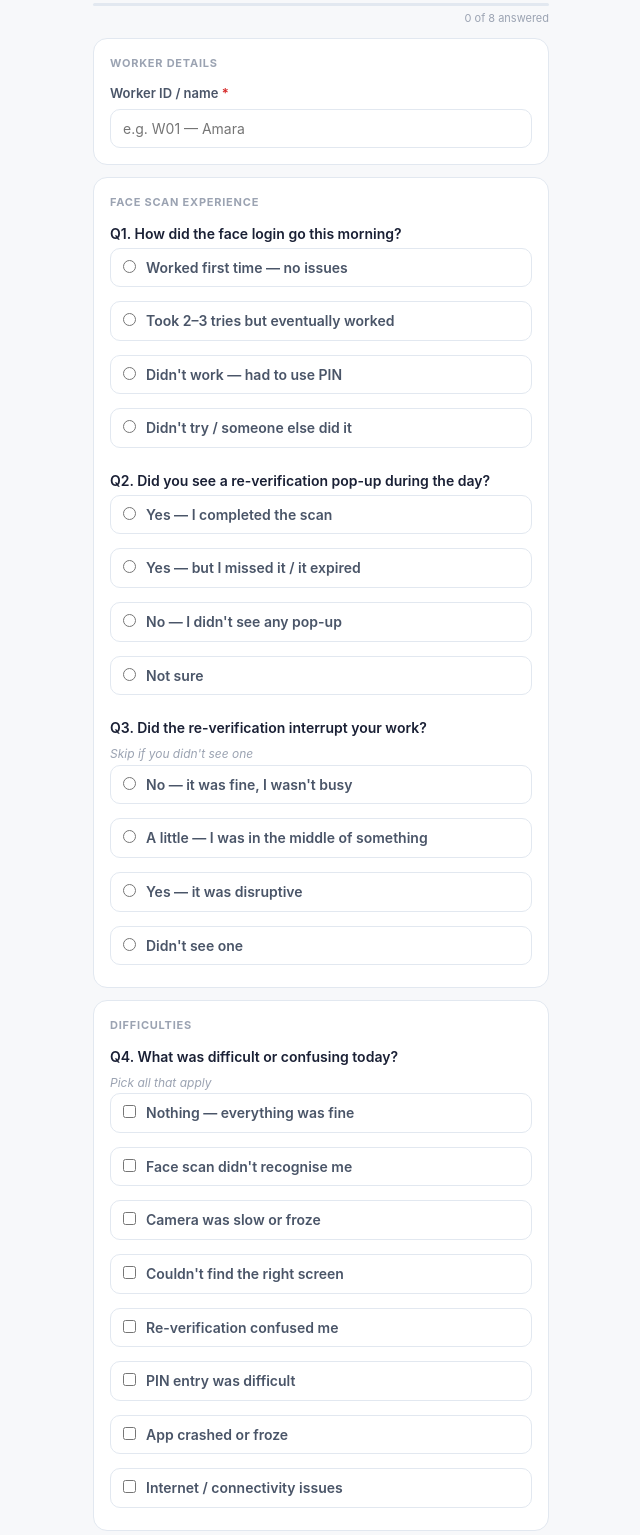
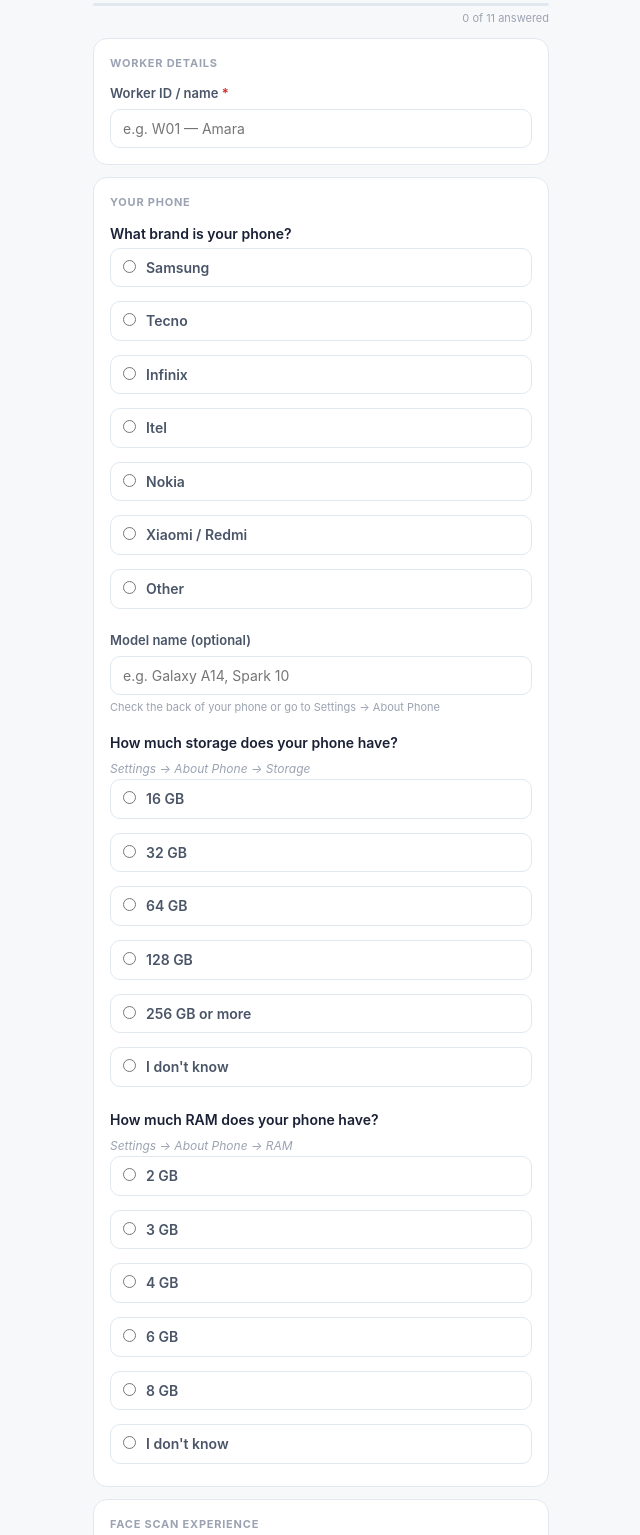
Before and after one commit to twinkleagarwalweb/Worker-Feedback, a plain HTML site: page index.html in a window 1280 px wide. Shown: the part 153-1688 px from the top of the page, without its empty margins (319-959 px from the left). Drawn offline with Linux system fonts and the light colour scheme.

Commit message:
Update index.html

```diff
--- a/index.html
+++ b/index.html
@@ -21,68 +21,52 @@
 }
 body{font-family:-apple-system,BlinkMacSystemFont,'Segoe UI',sans-serif;background:var(--bg);color:var(--text-1);font-size:15px;line-height:1.5;min-height:100vh}
 .app{max-width:480px;margin:0 auto;padding:0 0 40px}
-
 .header{background:var(--navy);color:#fff;padding:14px 16px 12px;position:sticky;top:0;z-index:10}
 .hrow{display:flex;justify-content:space-between;align-items:center}
 .header h1{font-size:17px;font-weight:700;letter-spacing:.01em}
 .header h1 span{font-size:12px;font-weight:400;opacity:.6;margin-left:6px}
 .header p{font-size:12px;opacity:.55;margin-top:3px}
-
 .sync-pill{display:flex;align-items:center;gap:5px;background:rgba(255,255,255,.12);padding:4px 10px;border-radius:20px;font-size:11px;cursor:pointer}
 .dot{width:7px;height:7px;border-radius:50%;display:inline-block}
-.dot-ok{background:#4ade80}
-.dot-warn{background:var(--amber);animation:pulse 1.5s infinite}
-.dot-off{background:var(--text-3)}
+.dot-ok{background:#4ade80}.dot-warn{background:var(--amber);animation:pulse 1.5s infinite}.dot-off{background:var(--text-3)}
 @keyframes pulse{0%,100%{opacity:1}50%{opacity:.4}}
-
 .toast{position:fixed;top:60px;left:50%;transform:translateX(-50%) translateY(-20px);background:#222;color:#fff;padding:8px 18px;border-radius:20px;font-size:13px;font-weight:500;opacity:0;transition:opacity .25s,transform .25s;pointer-events:none;z-index:100}
 .toast.show{opacity:1;transform:translateX(-50%) translateY(0)}
-
 .section{background:var(--card);border-radius:var(--rl);margin:12px;padding:16px;border:1px solid var(--border)}
 .stitle{font-size:11px;font-weight:700;color:var(--text-3);text-transform:uppercase;letter-spacing:.07em;margin-bottom:12px}
-
-.field{margin-bottom:16px}
-.field:last-child{margin-bottom:0}
+.field{margin-bottom:16px}.field:last-child{margin-bottom:0}
 label{display:block;font-size:13px;font-weight:600;color:var(--text-2);margin-bottom:6px}
 input[type=text],textarea{width:100%;padding:10px 12px;border:1px solid var(--border);border-radius:var(--r);font-size:14px;color:var(--text-1);background:#fff;font-family:inherit;transition:border .15s}
 input:focus,textarea:focus{outline:none;border-color:var(--teal)}
 textarea{min-height:72px;resize:vertical;line-height:1.5}
-
 .rg{display:flex;flex-direction:column;gap:8px}
 .ri{display:flex;align-items:flex-start;gap:10px;padding:9px 12px;border:1px solid var(--border);border-radius:var(--r);cursor:pointer;transition:border .15s,background .15s;font-size:14px}
 .ri:has(input:checked){border-color:var(--teal);background:var(--teal-l)}
 .ri input{margin-top:2px;accent-color:var(--teal);flex-shrink:0}
 .ri span{line-height:1.4}
 .ri .desc{display:block;font-size:11px;color:var(--text-3);margin-top:2px}
-
 .cg{display:flex;flex-direction:column;gap:8px}
 .ci{display:flex;align-items:flex-start;gap:10px;padding:9px 12px;border:1px solid var(--border);border-radius:var(--r);cursor:pointer;transition:border .15s,background .15s;font-size:14px}
 .ci:has(input:checked){border-color:var(--teal);background:var(--teal-l)}
 .ci input{margin-top:2px;accent-color:var(--teal);flex-shrink:0}
 .ci span{line-height:1.4}
-
 .scale-row{display:flex;gap:6px}
 .sb{flex:1;padding:10px 4px;border:1px solid var(--border);border-radius:var(--r);background:#fff;font-size:13px;font-weight:600;color:var(--text-2);cursor:pointer;text-align:center;transition:border .15s,background .15s;line-height:1.3}
 .sb.sel{border-color:var(--teal);background:var(--teal-l);color:var(--teal)}
-
 .req{color:var(--red)}
 .hint{font-size:11px;color:var(--text-3);margin-top:4px}
 .q-label{font-size:14px;font-weight:600;color:var(--text-1);margin-bottom:4px;display:block}
 .q-sub{font-size:12px;color:var(--text-3);margin-bottom:8px;font-style:italic}
-
 .btn-p{width:calc(100% - 24px);margin:4px 12px 0;padding:14px;background:var(--teal);color:#fff;border:none;border-radius:var(--rl);font-size:16px;font-weight:700;cursor:pointer;transition:background .15s}
 .btn-p:active{background:#248277}
-
 .submitted{display:none;text-align:center;padding:48px 24px}
 .submitted .icon{font-size:48px;margin-bottom:16px}
 .submitted h2{font-size:20px;font-weight:700;color:var(--navy);margin-bottom:8px}
 .submitted p{font-size:14px;color:var(--text-2);line-height:1.6}
 .btn-another{margin-top:24px;padding:12px 28px;background:var(--teal);color:#fff;border:none;border-radius:var(--rl);font-size:15px;font-weight:600;cursor:pointer}
-
 .progress-bar{height:3px;background:var(--border);margin:0 12px 4px;border-radius:2px;overflow:hidden}
 .progress-fill{height:100%;background:var(--teal);border-radius:2px;transition:width .3s}
 .progress-label{font-size:11px;color:var(--text-3);text-align:right;margin:0 12px 8px;display:block}
-
 .count-box{margin:12px;padding:10px 14px;background:var(--card);border:1px solid var(--border);border-radius:var(--r);display:flex;justify-content:space-between;align-items:center;font-size:12px;color:var(--text-2)}
 .count-box strong{color:var(--text-1)}
 .export-btn{padding:5px 12px;background:var(--teal-l);color:var(--teal);border:1px solid var(--teal);border-radius:var(--r);font-size:11px;font-weight:600;cursor:pointer}
@@ -116,7 +100,7 @@
   </div>
 
   <div class="progress-bar"><div class="progress-fill" id="prog" style="width:0%"></div></div>
-  <span class="progress-label" id="prog-label">0 of 8 answered</span>
+  <span class="progress-label" id="prog-label">0 of 11 answered</span>
 
   <!-- Worker details -->
   <div class="section">
@@ -127,7 +111,57 @@
     </div>
   </div>
 
-  <!-- Q1: Login -->
+  <!-- Device info -->
+  <div class="section">
+    <div class="stitle">Your phone</div>
+
+    <div class="field">
+      <span class="q-label">What brand is your phone?</span>
+      <div class="rg">
+        <label class="ri"><input type="radio" name="dev-brand" value="Samsung" onchange="updateProgress()"><span>Samsung</span></label>
+        <label class="ri"><input type="radio" name="dev-brand" value="Tecno" onchange="updateProgress()"><span>Tecno</span></label>
+        <label class="ri"><input type="radio" name="dev-brand" value="Infinix" onchange="updateProgress()"><span>Infinix</span></label>
+        <label class="ri"><input type="radio" name="dev-brand" value="Itel" onchange="updateProgress()"><span>Itel</span></label>
+        <label class="ri"><input type="radio" name="dev-brand" value="Nokia" onchange="updateProgress()"><span>Nokia</span></label>
+        <label class="ri"><input type="radio" name="dev-brand" value="Xiaomi / Redmi" onchange="updateProgress()"><span>Xiaomi / Redmi</span></label>
+        <label class="ri"><input type="radio" name="dev-brand" value="Other" onchange="updateProgress()"><span>Other</span></label>
+      </div>
+    </div>
+
+    <div class="field">
+      <label>Model name (optional)</label>
+      <input type="text" id="dev-model" placeholder="e.g. Galaxy A14, Spark 10">
+      <div class="hint">Check the back of your phone or go to Settings → About Phone</div>
+    </div>
+
+    <div class="field">
+      <span class="q-label">How much storage does your phone have?</span>
+      <span class="q-sub">Settings → About Phone → Storage</span>
+      <div class="rg">
+        <label class="ri"><input type="radio" name="dev-storage" value="16 GB" onchange="updateProgress()"><span>16 GB</span></label>
+        <label class="ri"><input type="radio" name="dev-storage" value="32 GB" onchange="updateProgress()"><span>32 GB</span></label>
+        <label class="ri"><input type="radio" name="dev-storage" value="64 GB" onchange="updateProgress()"><span>64 GB</span></label>
+        <label class="ri"><input type="radio" name="dev-storage" value="128 GB" onchange="updateProgress()"><span>128 GB</span></label>
+        <label class="ri"><input type="radio" name="dev-storage" value="256 GB+" onchange="updateProgress()"><span>256 GB or more</span></label>
+        <label class="ri"><input type="radio" name="dev-storage" value="Dont know" onchange="updateProgress()"><span>I don't know</span></label>
+      </div>
+    </div>
+
+    <div class="field">
+      <span class="q-label">How much RAM does your phone have?</span>
+      <span class="q-sub">Settings → About Phone → RAM</span>
+      <div class="rg">
+        <label class="ri"><input type="radio" name="dev-ram" value="2 GB" onchange="updateProgress()"><span>2 GB</span></label>
+        <label class="ri"><input type="radio" name="dev-ram" value="3 GB" onchange="updateProgress()"><span>3 GB</span></label>
+        <label class="ri"><input type="radio" name="dev-ram" value="4 GB" onchange="updateProgress()"><span>4 GB</span></label>
+        <label class="ri"><input type="radio" name="dev-ram" value="6 GB" onchange="updateProgress()"><span>6 GB</span></label>
+        <label class="ri"><input type="radio" name="dev-ram" value="8 GB" onchange="updateProgress()"><span>8 GB</span></label>
+        <label class="ri"><input type="radio" name="dev-ram" value="Dont know" onchange="updateProgress()"><span>I don't know</span></label>
+      </div>
+    </div>
+  </div>
+
+  <!-- Q1–Q3: Face scan experience -->
   <div class="section">
     <div class="stitle">Face scan experience</div>
 
@@ -141,7 +175,6 @@
       </div>
     </div>
 
-    <!-- Q2: Re-verification -->
     <div class="field">
       <span class="q-label">Q2. Did you see a re-verification pop-up during the day?</span>
       <div class="rg">
@@ -152,7 +185,6 @@
       </div>
     </div>
 
-    <!-- Q3: Interruption -->
     <div class="field">
       <span class="q-label">Q3. Did the re-verification interrupt your work?</span>
       <span class="q-sub">Skip if you didn't see one</span>
@@ -266,7 +298,7 @@
 </div>
 
 <script>
-const SCRIPT_URL = 'https://script.google.com/macros/s/AKfycbym0_5426GQfX64JiYzbvo6wwxCdUM_EH39JKENAh-jpjzrNbS1Ksjwf61p0AgdQVJwIQ/exec';
+const SCRIPT_URL = 'https://script.google.com/macros/s/AKfycbztHx5IEI9XK0dAPv9FUpQg9Z_hQhcxybQa-kcA40G7zE9PzKNcQAUmLv8hgkCxIhpchQ/exec';
 
 let comfortVal = '';
 
@@ -374,6 +406,7 @@
 function updateProgress() {
   const fields = [
     document.getElementById('wf-worker').value.trim(),
+    getR('dev-brand'), getR('dev-storage'), getR('dev-ram'),
     getR('q1'), getR('q2'), getR('q3'),
     getChecked('#q4-grp'),
     getR('q5a'), getR('q5b'), getR('q6')
@@ -402,6 +435,10 @@
   const rec = {
     ts: now(),
     worker,
+    device_brand: getR('dev-brand'),
+    device_model: document.getElementById('dev-model').value,
+    device_storage: getR('dev-storage'),
+    device_ram: getR('dev-ram'),
     q1_login: getR('q1'),
     q2_reverif_seen: getR('q2'),
     q3_reverif_interrupt: getR('q3'),
@@ -428,6 +465,7 @@
 
 function resetForm() {
   document.getElementById('wf-worker').value = '';
+  document.getElementById('dev-model').value = '';
   document.getElementById('wf-notes').value = '';
   document.querySelectorAll('input[type=radio]').forEach(r => r.checked = false);
   document.querySelectorAll('input[type=checkbox]').forEach(cb => cb.checked = false);
```
